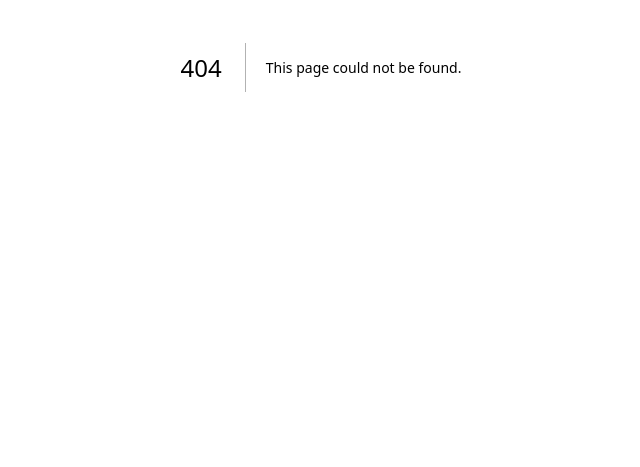
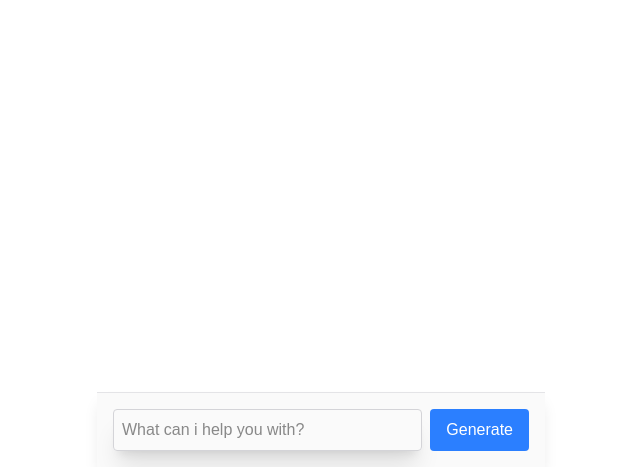
Before and after one commit to Vorpalv2/vercel-ai-sdk, a Next.js app: page /ui/structured-data in a window 1280 px wide. Before the commit this address had no page. Shown: the part 333-800 px from the top of the page, without its empty margins (319-959 px from the left). Built offline with nearby package versions, Linux system fonts and the light colour scheme.

Commit message:
structured data api and ui routes added alongside schmea

```diff
--- /dev/null
+++ b/app/api/structured-data/route.ts
@@ -0,0 +1,29 @@
+import { google } from "@ai-sdk/google";
+import { streamObject } from "ai";
+import { NextRequest } from "next/server";
+import { recipeSchema } from "./schema";
+import { openai } from "@ai-sdk/openai";
+// import {DefaultChatTransport} from "ai"
+
+export async function POST(req: NextRequest) {
+  const { dish } = await req.json();
+  try {
+    const result = streamObject({
+      model: google("gemini-1.5-flash"),
+      //   model: openai("gpt-4.1-nano"),
+      schema: recipeSchema,
+      prompt: `Generated a Recipe for ${dish}`,
+      onFinish: (usage) => {
+        console.log({
+          inputTokens: usage.usage.inputTokens,
+          outputTokens: usage.usage.outputTokens,
+          totalTokens: usage.usage.totalTokens,
+        });
+      },
+    });
+
+    return result.toTextStreamResponse();
+  } catch (error) {
+    throw Error((error as Error).message);
+  }
+}
--- /dev/null
+++ b/app/api/structured-data/schema.ts
@@ -0,0 +1,16 @@
+import z from "zod";
+
+const recipeSchema = z.object({
+  recipe: z.object({
+    name: z.string(),
+    ingredients: z.array(
+      z.object({
+        name: z.string(),
+        amount: z.string(),
+      })
+    ),
+    steps: z.array(z.string()),
+  }),
+});
+
+export { recipeSchema };
--- /dev/null
+++ b/app/ui/structured-data/page.tsx
@@ -0,0 +1,94 @@
+"use client";
+import { recipeSchema } from "@/app/api/structured-data/schema";
+import { experimental_useObject as useObject } from "@ai-sdk/react";
+import { useState } from "react";
+
+export default function StructuredDataPage() {
+  const [dishName, setDishName] = useState("");
+  const { object, submit, isLoading, error, stop } = useObject({
+    schema: recipeSchema,
+    api: "/api/structured-data",
+  });
+
+  const submitHandler = (e: React.FormEvent) => {
+    e.preventDefault();
+    submit({ dish: dishName }), setDishName("");
+  };
+  return (
+    <div className="flex flex-col w-full max-w-md py-24 mx-auto stretch">
+      {isLoading && !object && <div>Loading....</div>}
+      {error && <div className="text-red-500 mb-4 px-4">{error.message}</div>}
+      {object?.recipe && (
+        <div className="space-y-6 px-4">
+          <h2 className="text-2xl font-bold">{object.recipe.name}</h2>
+          {object.recipe.ingredients && (
+            <div>
+              <h3 className="text-xl font-semibold mb-4">Ingredients</h3>
+              <div className="grid grid-cols-2 gap-4">
+                {object.recipe.ingredients.map((ingredient, index) => (
+                  <div
+                    className="bg-zinc-50 dark:bg-zinc-800 p-4 rounded-lg"
+                    key={index}
+                  >
+                    <p className="font-medium">{ingredient?.name}</p>
+                    <p className="text-zinc-600 dark:text-zinc-400">
+                      {ingredient?.amount}
+                    </p>
+                  </div>
+                ))}
+              </div>
+            </div>
+          )}
+        </div>
+      )}
+      {object?.recipe?.steps && (
+        <div>
+          <h3 className="text-xl font-semibold mb-4">Steps</h3>
+          <ol className="space-y-4">
+            {object.recipe.steps.map((step, index) => (
+              <li
+                className="bg-zinc-50 dark:bg-zinc-800 p-4 rounded-lg"
+                key={index}
+              >
+                <span className="font-medium mr-2">{index + 1}</span>
+                {step}
+              </li>
+            ))}
+          </ol>
+        </div>
+      )}
+
+      <form
+        onSubmit={submitHandler}
+        className="fixed bottom-0 w-full max-w-md mx-auto left-0 right-0 p-4 bg-zinc-50 dark:bg-zinc-950 border-t border-zinc-200 dark:border-zinc-800 shadow-lg"
+      >
+        <div className="flex gap-2">
+          <input
+            className="flex-1 dark:bg-zinc-800 p-2 border border-zinc-300 dark:border-zinc-700 rounded shadow-xl"
+            type="text"
+            value={dishName}
+            onChange={(e) => setDishName(e.target.value)}
+            placeholder="What can i help you with?"
+          />
+          {isLoading ? (
+            <button
+              className="bg-red-500 text-white px-4 py-2 rounded hover:bg-red-600 transition-colors"
+              type="button"
+              onClick={stop}
+            >
+              {"Stop"}
+            </button>
+          ) : (
+            <button
+              className="bg-blue-500 text-white px-4 py-2 rounded hover:bg-blue-600 transition-colors"
+              type="submit"
+              disabled={isLoading || !dishName}
+            >
+              {"Generate"}
+            </button>
+          )}
+        </div>
+      </form>
+    </div>
+  );
+}
```
